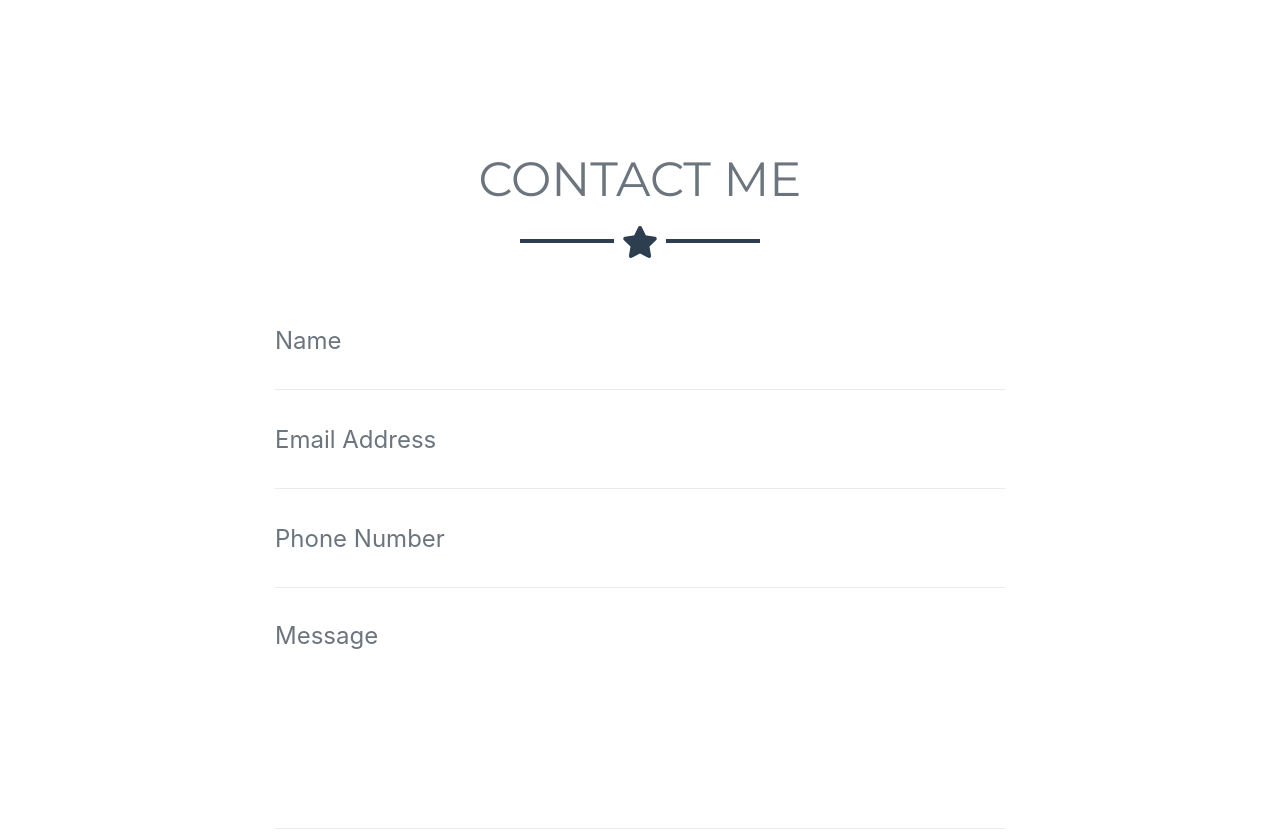
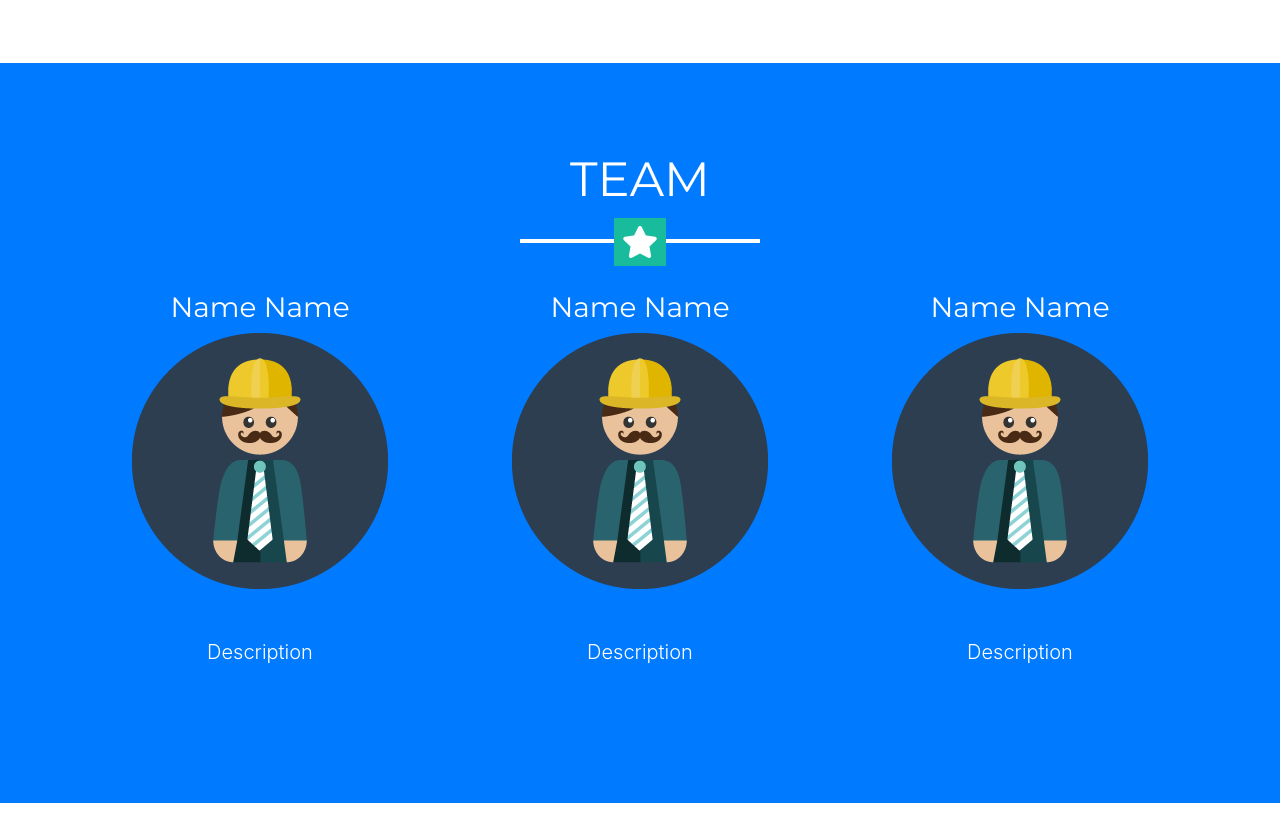
Before and after one commit to lihaobhsfer/DisasterLab-landing-page, a website with bundled scripts: page index.html in a window 1280 px wide. Shown: the part 2102-2934 px from the top of the page. Built offline with nearby package versions, Linux system fonts and the light colour scheme.

Commit message:
Add team

```diff
--- a/index.html
+++ b/index.html
@@ -16,7 +16,8 @@
   <!-- Custom fonts for this template -->
   <link href="vendor/fontawesome-free/css/all.min.css" rel="stylesheet" type="text/css">
   <link href="https://fonts.googleapis.com/css?family=Montserrat:400,700" rel="stylesheet" type="text/css">
-  <link href="https://fonts.googleapis.com/css?family=Lato:400,700,400italic,700italic" rel="stylesheet" type="text/css">
+  <link href="https://fonts.googleapis.com/css?family=Lato:400,700,400italic,700italic" rel="stylesheet"
+    type="text/css">
 
   <!-- Plugin CSS -->
   <link href="vendor/magnific-popup/magnific-popup.css" rel="stylesheet" type="text/css">
@@ -32,7 +33,9 @@
   <nav class="navbar navbar-expand-lg bg-secondary fixed-top text-uppercase" id="mainNav">
     <div class="container">
       <a class="navbar-brand js-scroll-trigger" href="#page-top">Disaster Lab!</a>
-      <button class="navbar-toggler navbar-toggler-right text-uppercase bg-primary text-white rounded" type="button" data-toggle="collapse" data-target="#navbarResponsive" aria-controls="navbarResponsive" aria-expanded="false" aria-label="Toggle navigation">
+      <button class="navbar-toggler navbar-toggler-right text-uppercase bg-primary text-white rounded" type="button"
+        data-toggle="collapse" data-target="#navbarResponsive" aria-controls="navbarResponsive" aria-expanded="false"
+        aria-label="Toggle navigation">
         Menu
         <i class="fas fa-bars"></i>
       </button>
@@ -78,10 +81,12 @@
       <hr class="star-light mb-5">
       <div class="row">
         <div class="col-lg-4 ml-auto">
-          <p class="lead">Description of the game Description of the game Description of the game Description of the game Description of the game</p>
+          <p class="lead">Description of the game Description of the game Description of the game Description of the
+            game Description of the game</p>
         </div>
         <div class="col-lg-4 mr-auto">
-          <p class="lead">Description of the game Description of the game Description of the game Description of the game Description of the game</p>
+          <p class="lead">Description of the game Description of the game Description of the game Description of the
+            game Description of the game</p>
         </div>
       </div>
       <div class="text-center mt-4">
@@ -163,7 +168,39 @@
     </div>
   </section>
 
+  <!-- About Section -->
+  <section class="bg-primary text-white mb-0" id="about">
+    <div class="container">
+      <h2 class="text-center text-uppercase text-white">Team</h2>
+      <hr class="star-light mb-5">
+      <div class="row">
+        <div class="col-lg-4">
+          <h3 class="text-center">Name Name</h3>
+          <a target="_blank" class="mx-auto" href="https://haoli.page">
+            <img class="img-fluid mb-5 d-block mx-auto" src="img/profile.png" alt="">
+          </a>
+          <p class="lead text-center">Description </p>
+        </div>
+        <div class="col-lg-4">
+          <h3 class="text-center">Name Name</h3>
+          <a target="_blank" class="mx-auto" href="https://haoli.page">
+            <img class="img-fluid mb-5 d-block mx-auto" src="img/profile.png" alt="">
+          </a>
+          <p class="lead text-center">Description </p>
+        </div>
+        <div class="col-lg-4">
+          <h3 class="text-center">Name Name</h3>
+          <a target="_blank" class="mx-auto" href="https://haoli.page">
+            <img class="img-fluid mb-5 d-block mx-auto" src="img/profile.png" alt="">
+          </a>
+          <p class="lead text-center">Description </p>
+        </div>
+      </div>
+      <div class="text-center mt-4">
 
+      </div>
+    </div>
+  </section>
 
   <!-- Contact Section -->
   <section id="contact">
@@ -178,28 +215,32 @@
             <div class="control-group">
               <div class="form-group floating-label-form-group controls mb-0 pb-2">
                 <label>Name</label>
-                <input class="form-control" id="name" type="text" placeholder="Name" required="required" data-validation-required-message="Please enter your name.">
+                <input class="form-control" id="name" type="text" placeholder="Name" required="required"
+                  data-validation-required-message="Please enter your name.">
                 <p class="help-block text-danger"></p>
               </div>
             </div>
             <div class="control-group">
               <div class="form-group floating-label-form-group controls mb-0 pb-2">
                 <label>Email Address</label>
-                <input class="form-control" id="email" type="email" placeholder="Email Address" required="required" data-validation-required-message="Please enter your email address.">
+                <input class="form-control" id="email" type="email" placeholder="Email Address" required="required"
+                  data-validation-required-message="Please enter your email address.">
                 <p class="help-block text-danger"></p>
               </div>
             </div>
             <div class="control-group">
               <div class="form-group floating-label-form-group controls mb-0 pb-2">
                 <label>Phone Number</label>
-                <input class="form-control" id="phone" type="tel" placeholder="Phone Number" required="required" data-validation-required-message="Please enter your phone number.">
+                <input class="form-control" id="phone" type="tel" placeholder="Phone Number" required="required"
+                  data-validation-required-message="Please enter your phone number.">
                 <p class="help-block text-danger"></p>
               </div>
             </div>
             <div class="control-group">
               <div class="form-group floating-label-form-group controls mb-0 pb-2">
                 <label>Message</label>
-                <textarea class="form-control" id="message" rows="5" placeholder="Message" required="required" data-validation-required-message="Please enter a message."></textarea>
+                <textarea class="form-control" id="message" rows="5" placeholder="Message" required="required"
+                  data-validation-required-message="Please enter a message."></textarea>
                 <p class="help-block text-danger"></p>
               </div>
             </div>
@@ -264,7 +305,7 @@
 
   <div class="copyright py-4 text-center text-white">
     <div class="container">
-      <small>Copyright &copy; Your Website 2019</small>
+      <small>Copyright &copy; Hao Li, Qianhui Sun, Xiaofei Zhou</small>
     </div>
   </div>
 
@@ -289,7 +330,9 @@
             <h2 class="text-secondary text-uppercase mb-0">Project Name</h2>
             <hr class="star-dark mb-5">
             <img class="img-fluid mb-5" src="img/portfolio/cabin.png" alt="">
-            <p class="mb-5">Lorem ipsum dolor sit amet, consectetur adipisicing elit. Mollitia neque assumenda ipsam nihil, molestias magnam, recusandae quos quis inventore quisquam velit asperiores, vitae? Reprehenderit soluta, eos quod consequuntur itaque. Nam.</p>
+            <p class="mb-5">Lorem ipsum dolor sit amet, consectetur adipisicing elit. Mollitia neque assumenda ipsam
+              nihil, molestias magnam, recusandae quos quis inventore quisquam velit asperiores, vitae? Reprehenderit
+              soluta, eos quod consequuntur itaque. Nam.</p>
             <a class="btn btn-primary btn-lg rounded-pill portfolio-modal-dismiss" href="#">
               <i class="fa fa-close"></i>
               Close Project</a>
@@ -311,7 +354,9 @@
             <h2 class="text-secondary text-uppercase mb-0">Project Name</h2>
             <hr class="star-dark mb-5">
             <img class="img-fluid mb-5" src="img/portfolio/cake.png" alt="">
-            <p class="mb-5">Lorem ipsum dolor sit amet, consectetur adipisicing elit. Mollitia neque assumenda ipsam nihil, molestias magnam, recusandae quos quis inventore quisquam velit asperiores, vitae? Reprehenderit soluta, eos quod consequuntur itaque. Nam.</p>
+            <p class="mb-5">Lorem ipsum dolor sit amet, consectetur adipisicing elit. Mollitia neque assumenda ipsam
+              nihil, molestias magnam, recusandae quos quis inventore quisquam velit asperiores, vitae? Reprehenderit
+              soluta, eos quod consequuntur itaque. Nam.</p>
             <a class="btn btn-primary btn-lg rounded-pill portfolio-modal-dismiss" href="#">
               <i class="fa fa-close"></i>
               Close Project</a>
@@ -333,7 +378,9 @@
             <h2 class="text-secondary text-uppercase mb-0">Project Name</h2>
             <hr class="star-dark mb-5">
             <img class="img-fluid mb-5" src="img/portfolio/circus.png" alt="">
-            <p class="mb-5">Lorem ipsum dolor sit amet, consectetur adipisicing elit. Mollitia neque assumenda ipsam nihil, molestias magnam, recusandae quos quis inventore quisquam velit asperiores, vitae? Reprehenderit soluta, eos quod consequuntur itaque. Nam.</p>
+            <p class="mb-5">Lorem ipsum dolor sit amet, consectetur adipisicing elit. Mollitia neque assumenda ipsam
+              nihil, molestias magnam, recusandae quos quis inventore quisquam velit asperiores, vitae? Reprehenderit
+              soluta, eos quod consequuntur itaque. Nam.</p>
             <a class="btn btn-primary btn-lg rounded-pill portfolio-modal-dismiss" href="#">
               <i class="fa fa-close"></i>
               Close Project</a>
@@ -355,7 +402,9 @@
             <h2 class="text-secondary text-uppercase mb-0">Project Name</h2>
             <hr class="star-dark mb-5">
             <img class="img-fluid mb-5" src="img/portfolio/game.png" alt="">
-            <p class="mb-5">Lorem ipsum dolor sit amet, consectetur adipisicing elit. Mollitia neque assumenda ipsam nihil, molestias magnam, recusandae quos quis inventore quisquam velit asperiores, vitae? Reprehenderit soluta, eos quod consequuntur itaque. Nam.</p>
+            <p class="mb-5">Lorem ipsum dolor sit amet, consectetur adipisicing elit. Mollitia neque assumenda ipsam
+              nihil, molestias magnam, recusandae quos quis inventore quisquam velit asperiores, vitae? Reprehenderit
+              soluta, eos quod consequuntur itaque. Nam.</p>
             <a class="btn btn-primary btn-lg rounded-pill portfolio-modal-dismiss" href="#">
               <i class="fa fa-close"></i>
               Close Project</a>
@@ -377,7 +426,9 @@
             <h2 class="text-secondary text-uppercase mb-0">Project Name</h2>
             <hr class="star-dark mb-5">
             <img class="img-fluid mb-5" src="img/portfolio/safe.png" alt="">
-            <p class="mb-5">Lorem ipsum dolor sit amet, consectetur adipisicing elit. Mollitia neque assumenda ipsam nihil, molestias magnam, recusandae quos quis inventore quisquam velit asperiores, vitae? Reprehenderit soluta, eos quod consequuntur itaque. Nam.</p>
+            <p class="mb-5">Lorem ipsum dolor sit amet, consectetur adipisicing elit. Mollitia neque assumenda ipsam
+              nihil, molestias magnam, recusandae quos quis inventore quisquam velit asperiores, vitae? Reprehenderit
+              soluta, eos quod consequuntur itaque. Nam.</p>
             <a class="btn btn-primary btn-lg rounded-pill portfolio-modal-dismiss" href="#">
               <i class="fa fa-close"></i>
               Close Project</a>
@@ -399,7 +450,9 @@
             <h2 class="text-secondary text-uppercase mb-0">Project Name</h2>
             <hr class="star-dark mb-5">
             <img class="img-fluid mb-5" src="img/portfolio/submarine.png" alt="">
-            <p class="mb-5">Lorem ipsum dolor sit amet, consectetur adipisicing elit. Mollitia neque assumenda ipsam nihil, molestias magnam, recusandae quos quis inventore quisquam velit asperiores, vitae? Reprehenderit soluta, eos quod consequuntur itaque. Nam.</p>
+            <p class="mb-5">Lorem ipsum dolor sit amet, consectetur adipisicing elit. Mollitia neque assumenda ipsam
+              nihil, molestias magnam, recusandae quos quis inventore quisquam velit asperiores, vitae? Reprehenderit
+              soluta, eos quod consequuntur itaque. Nam.</p>
             <a class="btn btn-primary btn-lg rounded-pill portfolio-modal-dismiss" href="#">
               <i class="fa fa-close"></i>
               Close Project</a>
```
